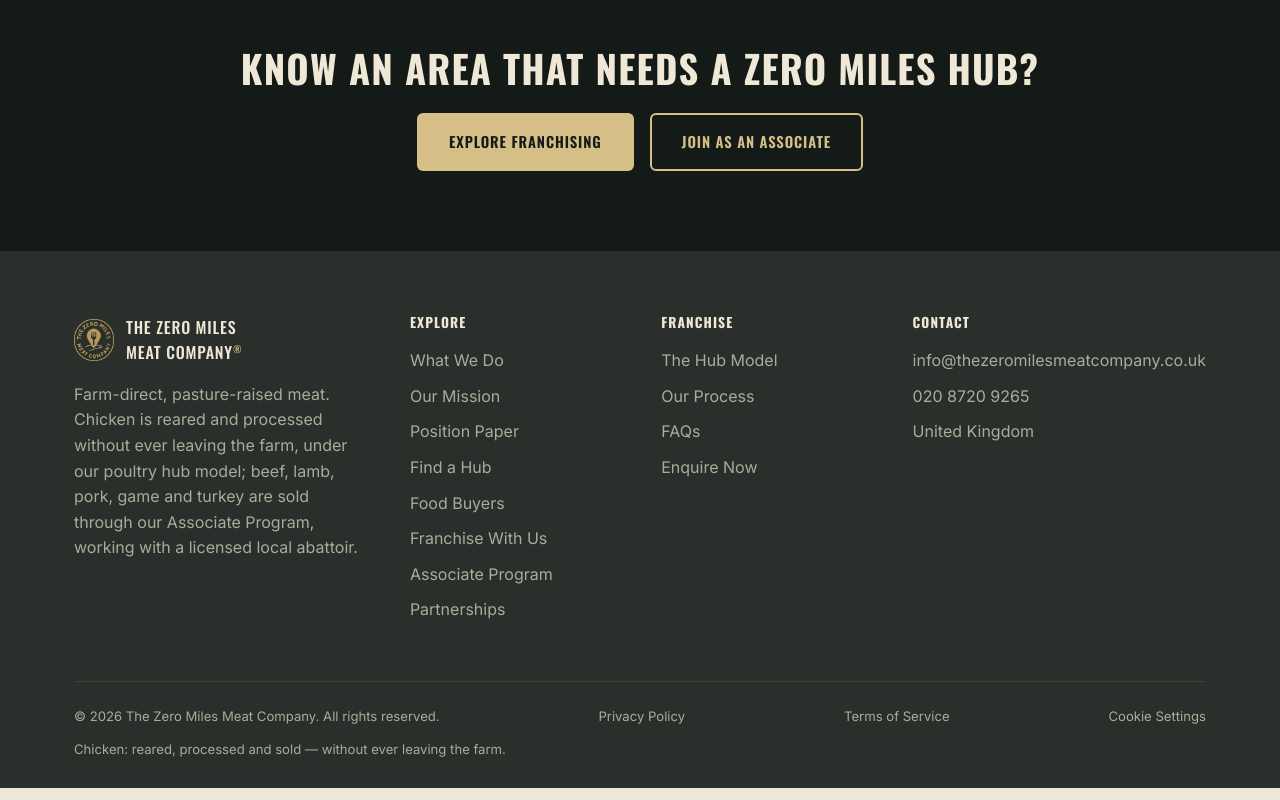
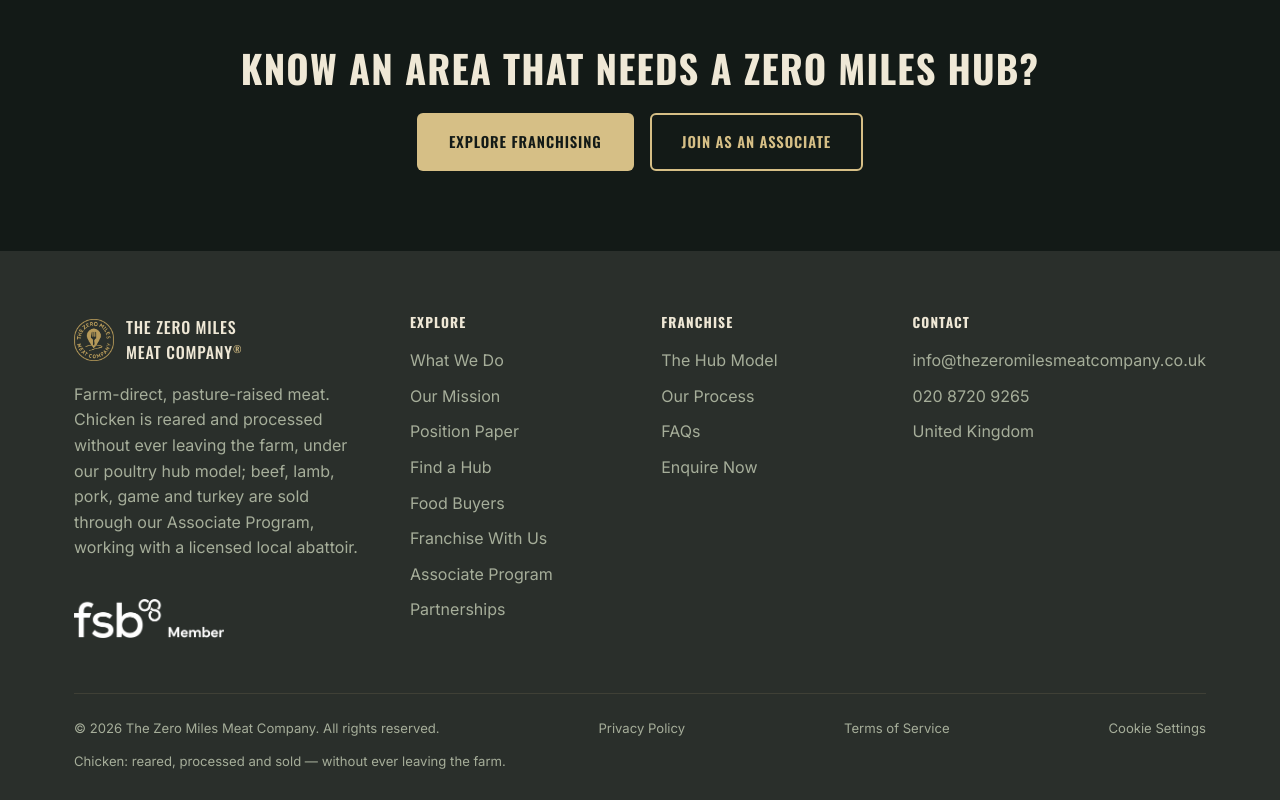
Before and after one commit to harryhatfield/zmmc, a plain HTML site: page hubs.html in a window 1280 px wide. Shown: the part 2985-3785 px from the top of the page. Drawn offline with nearby package versions, Linux system fonts and the light colour scheme.

Commit message:
Add the FSB member logo to the site footer
Uses the white FSB Member logo supplied for coloured backgrounds, resized
only (transparent margin trimmed, artwork unchanged). Links to
fsb.org.uk with the alt text "visit FSB's website", as FSB's guidelines
ask, and carries no extra wording. Added to the footer of every page.

Co-Authored-By: Claude Sonnet 5.5 <noreply@anthropic.com>
Claude-Session: https://claude.ai/code/session_015FW9HGYN9h8wHRsAMcfLWN

```diff
--- a/css/style.css
+++ b/css/style.css
@@ -897,3 +897,7 @@ section { padding: 88px 0; }
 .guide-form-grid .guide-cover { max-width: 300px; margin: 0 0 26px; transform: none; }
 @media (max-width: 960px) { .guide-form-grid { grid-template-columns: 1fr; gap: 36px; } .guide-form-grid .guide-cover { max-width: 240px; } }
 @media (max-width: 600px) { .form-card { padding: 28px 22px; } }
+
+/* FSB member logo (white version, resized only, per FSB's logo guidelines) */
+.footer-member { display: inline-block; margin-top: 22px; }
+.footer-member img { display: block; width: 150px; height: auto; }
--- a/hubs.html
+++ b/hubs.html
@@ -10,7 +10,7 @@
 <link rel="preconnect" href="https://fonts.googleapis.com">
 <link rel="preconnect" href="https://fonts.gstatic.com" crossorigin>
 <link href="https://fonts.googleapis.com/css2?family=Oswald:wght@500;600;700&family=Inter:wght@400;500;600&display=swap" rel="stylesheet">
-<link rel="stylesheet" href="css/style.css?v=11">
+<link rel="stylesheet" href="css/style.css?v=12">
 </head>
 <body>
 <!-- Google Tag Manager (noscript) -->
@@ -111,6 +111,7 @@ height="0" width="0" style="display:none;visibility:hidden"></iframe></noscript>
           <span>The Zero Miles<br>Meat Company<sup>&reg;</sup></span>
         </div>
         <p>Farm-direct, pasture-raised meat. Chicken is reared and processed without ever leaving the farm, under our poultry hub model; beef, lamb, pork, game and turkey are sold through our Associate Program, working with a licensed local abattoir.</p>
+        <a class="footer-member" href="https://www.fsb.org.uk" target="_blank" rel="noopener noreferrer"><img src="assets/fsb-member-logo-white.png" alt="visit FSB's website" width="150" height="39" loading="lazy"></a>
       </div>
       <div>
         <h4>Explore</h4>
```
Also changed, not shown: associates.html (+2 -1 lines), food-buyers.html (+2 -1 lines), franchise.html (+2 -1 lines), index.html (+2 -1 lines), mission.html (+2 -1 lines), partnerships.html (+2 -1 lines), position-paper.html (+2 -1 lines), privacy.html (+2 -1 lines), terms.html (+2 -1 lines), assets/fsb-member-logo-white.png (added).
